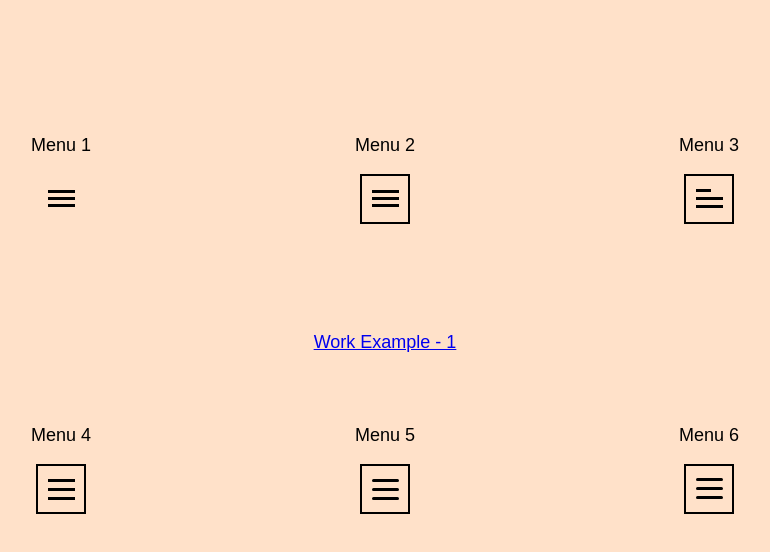
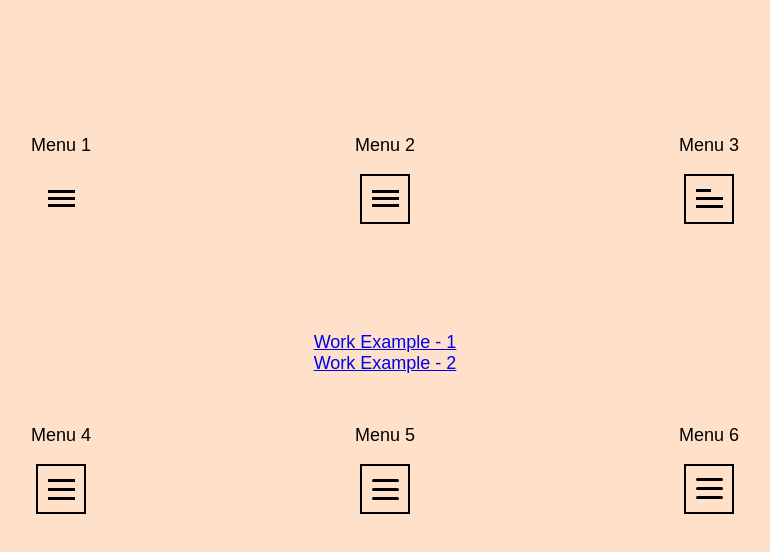
Before and after one commit to driyant/hamburger-menu, a plain HTML site: page index.html in a window 1280 px wide. Shown: the part 110-662 px from the top of the page, without its empty margins (255-1025 px from the left). Drawn offline with Linux system fonts and the light colour scheme.

Commit message:
Finishing style

```diff
--- a/css/style.css
+++ b/css/style.css
@@ -64,6 +64,11 @@ img {
 #menu {
     height: 100%;
     transition: all 0.4s ease-in;
+}
+
+.work__example {
+    display: flex;
+    flex-direction: column;
 }
 
 
--- a/index.html
+++ b/index.html
@@ -64,6 +64,7 @@
         </div>
         <div class="work__example">
             <a href="https://codesandbox.io/s/responsive-hamburger-menu-k32kw?file=/index.html" target="_blank" rel="noopener">Work Example - 1</a>
+            <a href="https://codesandbox.io/s/rouge-pickings-4p5ys?file=/index.html" target="_blank" rel="noopener">Work Example - 2</a>
         </div>
     </div>
 </body>
```
